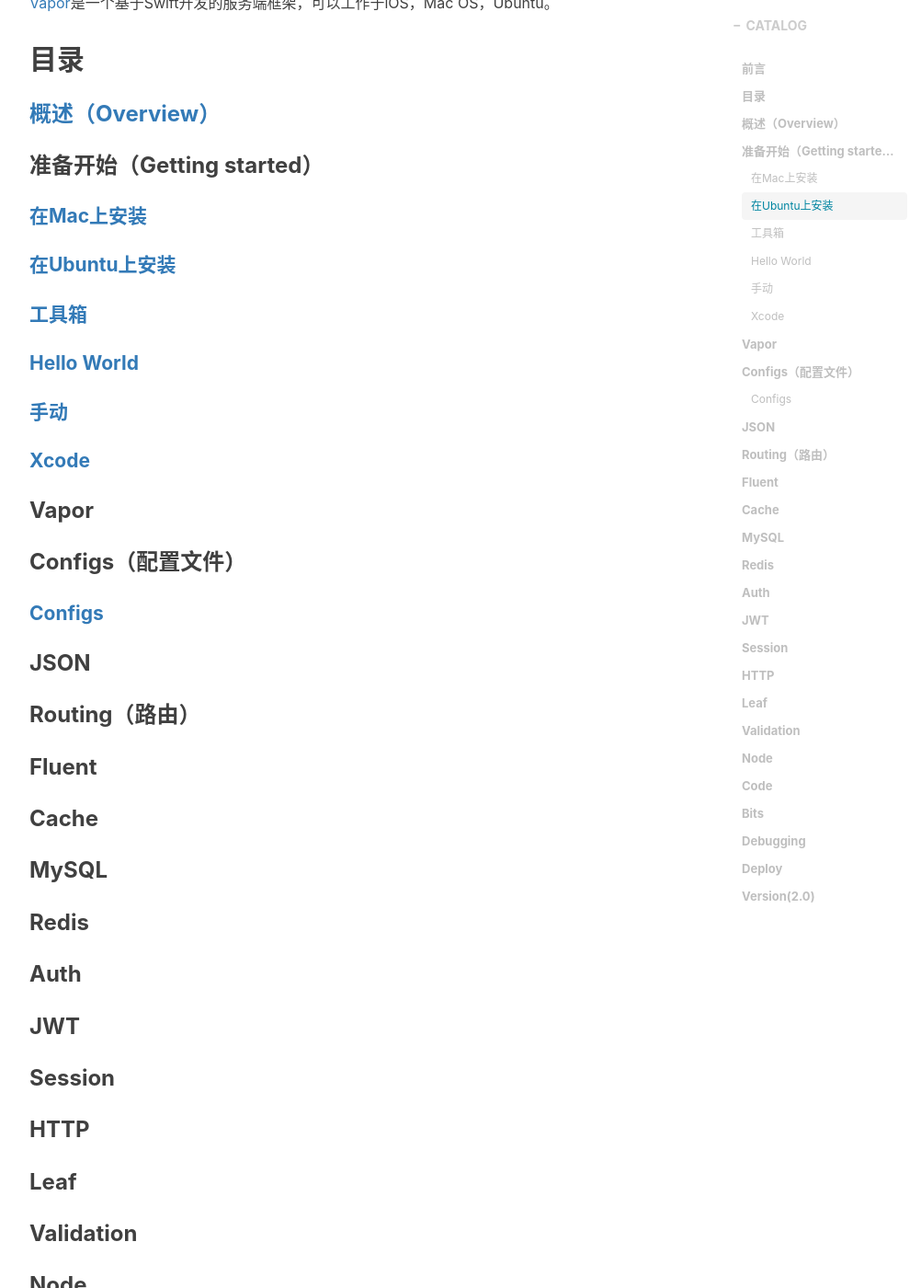
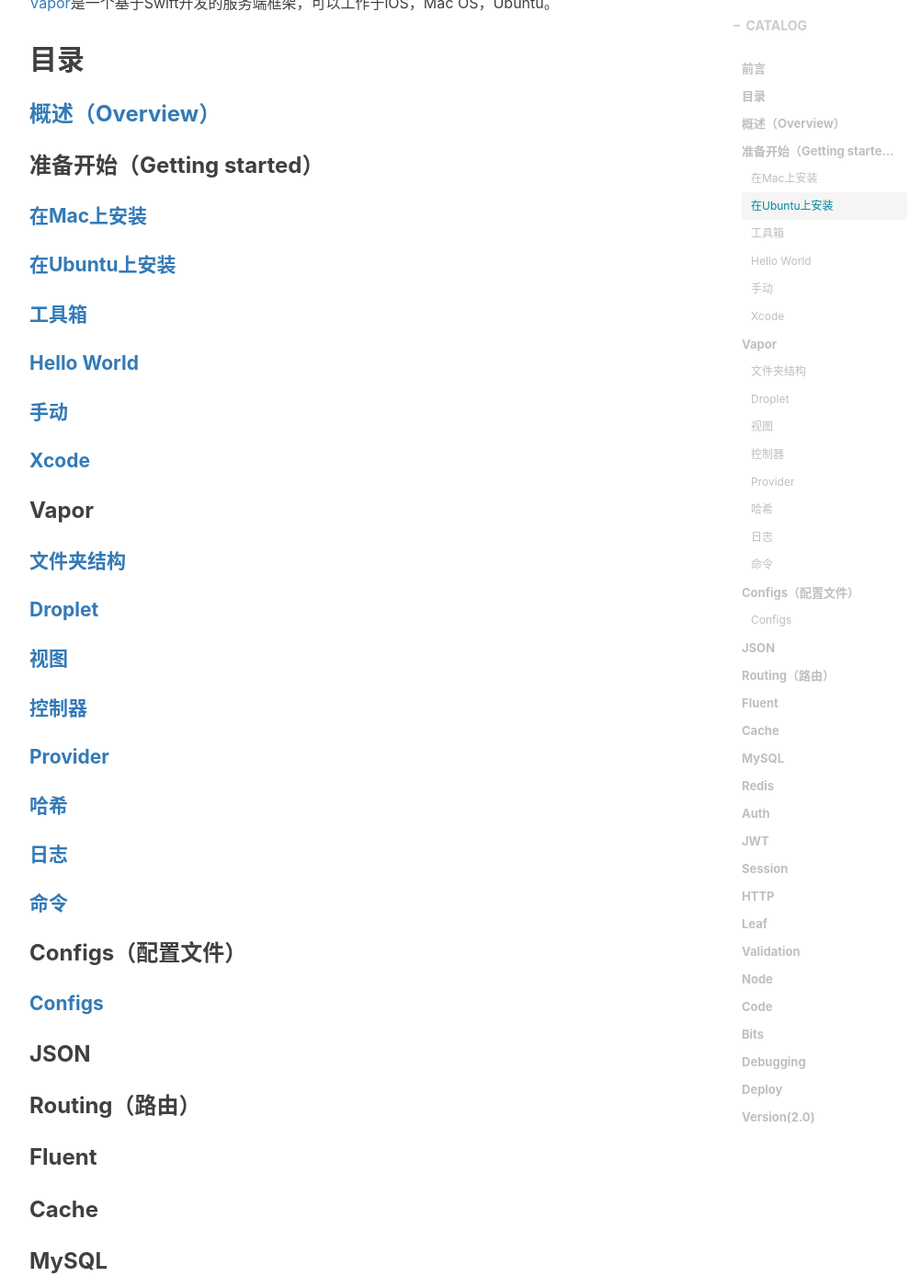
Before and after one commit to fandongtongxue/fandongtongxue.github.io, a Jekyll site: the page built from _posts/2017-08-01-iOS-SwiftVaporWeb.markdown, in a window 1280 px wide and 1400 px high, scrolled down 694 px. Shown: the whole window at 92% size, without its empty margins (233-1235 px from the left). Built offline with Jekyll 4.4.1, drawn with Linux system fonts in a browser that asks for light colours; nearby versions of some CDN libraries; comment, search, counter and statistics services are not loaded.

Commit message:
修改目录

```diff
--- a/_posts/2017-08-01-iOS-SwiftVaporWeb.markdown
+++ b/_posts/2017-08-01-iOS-SwiftVaporWeb.markdown
@@ -26,6 +26,14 @@
 #### [手动](http://blog.fandong.me/2017/08/06/iOS-SwiftVaporWeb05/)
 #### [Xcode](http://blog.fandong.me/2017/08/06/iOS-SwiftVaporWeb06/)
 ### Vapor
+#### [文件夹结构](http://www.jianshu.com/p/a5681ecd0c43)
+#### [Droplet](http://www.jianshu.com/p/a7df79df30b7)
+#### [视图](http://www.jianshu.com/p/eff525cad446)
+#### [控制器](http://www.jianshu.com/p/2db6fe8579d8)
+#### [Provider](http://www.jianshu.com/p/f97612a271b1)
+#### [哈希](http://www.jianshu.com/p/d07092711b3f)
+#### [日志](http://www.jianshu.com/p/84558b3de9e5)
+#### [命令](http://www.jianshu.com/p/1655275acfa8)
 ### Configs（配置文件）
 #### [Configs](http://blog.fandong.me/2017/08/07/iOS-SwiftVaporWeb07/)
 ### JSON
```
